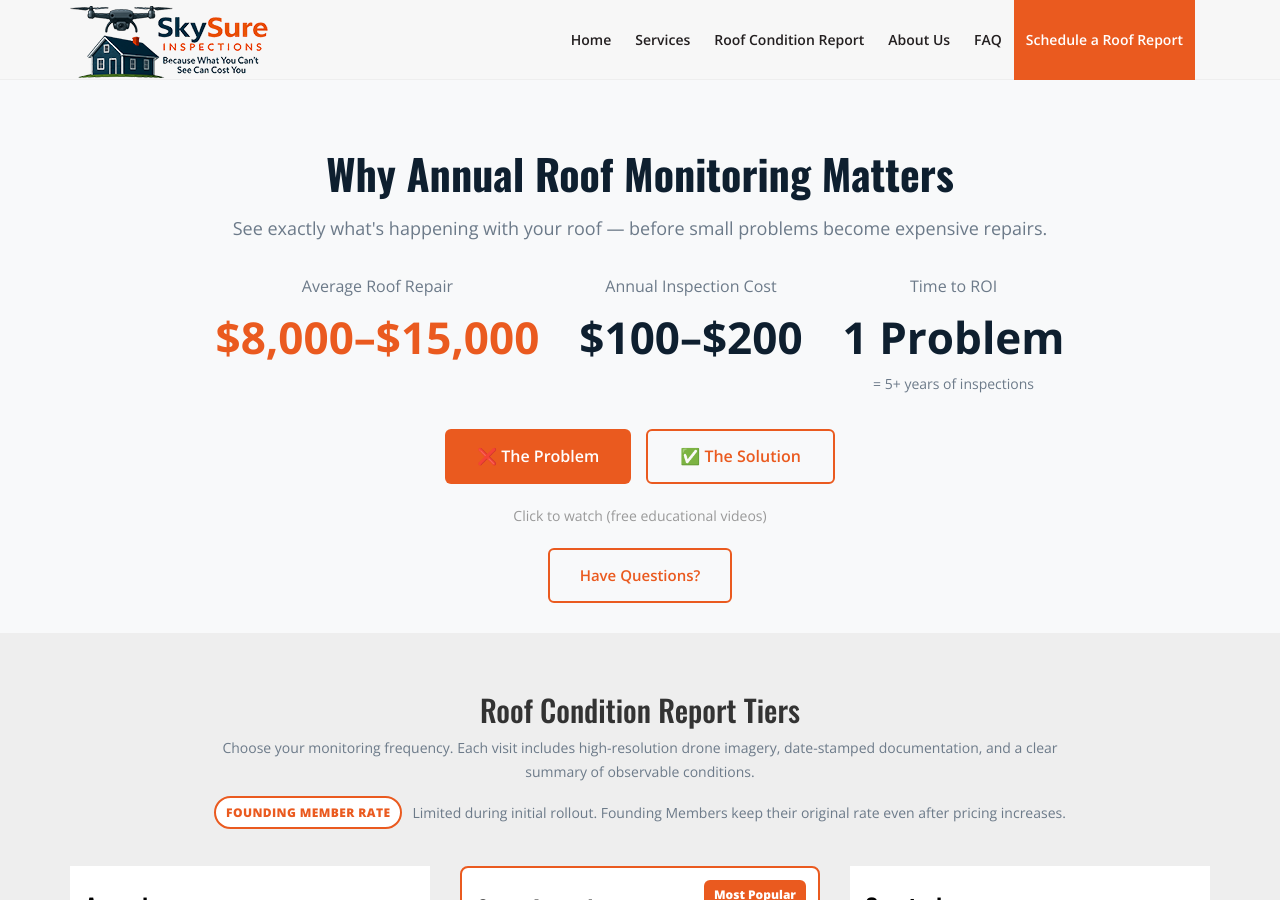
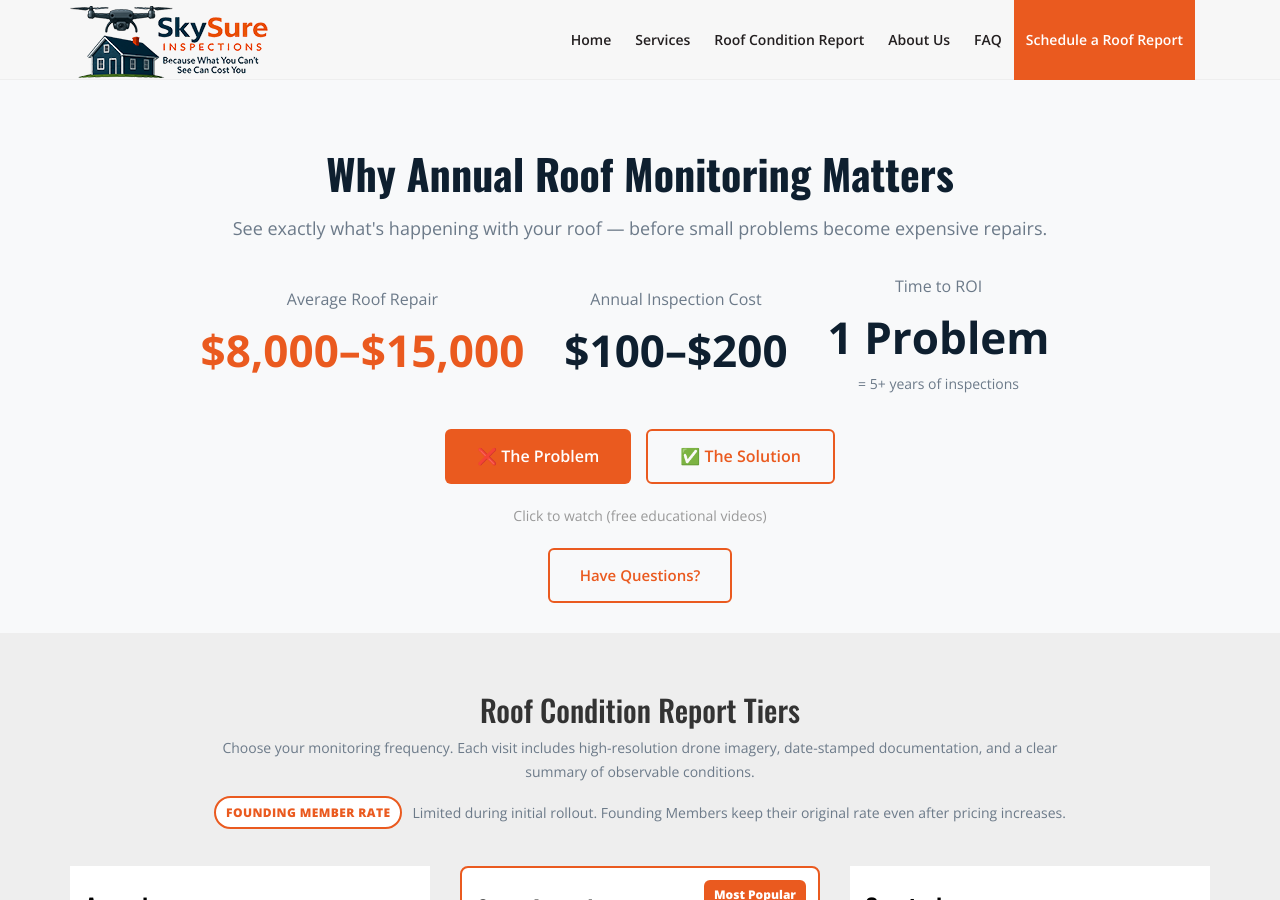
Before and after one commit to ahdworsky/Test, a Jekyll site: the page index.html, which Jekyll copies as it is, in a window 1280 px wide and 900 px high. Built offline with Jekyll 4.4.1, drawn with Linux system fonts in a browser that asks for light colours; nearby versions of some CDN libraries; library files that are not in the unit come from our copies.

Commit message:
Add files via upload

```diff
--- a/index.html
+++ b/index.html
@@ -304,7 +304,7 @@
   <p style="font-size: 18px; color: #6c7a89; max-width: 100%; margin: 0 auto 35px; word-wrap: break-word; overflow-wrap: break-word;">See exactly what's happening with your roof — before small problems become expensive repairs.</p>
 
   <!-- NUMBERS (PAIN POINT) -->
-  <div class="row" style="display: flex; justify-content: center; gap: 40px; flex-wrap: wrap; margin-bottom: 35px;">
+  <div class="row" style="display: flex; justify-content: center; align-items: center; gap: 40px; flex-wrap: wrap; margin-bottom: 35px; width: 100%;">
     <div style="text-align: center;">
       <div style="font-size: 16px; color: #6c7a89; margin-bottom: 8px;">Average Roof Repair</div>
       <div style="font-size: 44px; font-weight: 700; color: #ea5a1f;">$8,000–$15,000</div>
--- a/roof-condition-report.html
+++ b/roof-condition-report.html
@@ -238,7 +238,7 @@
 </div>
 </div>
 <!-- Header end -->
-<div class="inner-heading" style="background-image:url('images/banner2.jpg');">
+<div class="inner-heading" style="background-image:url('images/banner2.jpg'); margin-top: 36px;">
   <div class="container">
     <h3 style="color:#333;">Roof Condition Report</h3>
     <p style="text-align:center;color:#333;margin-top:10px;">
```
